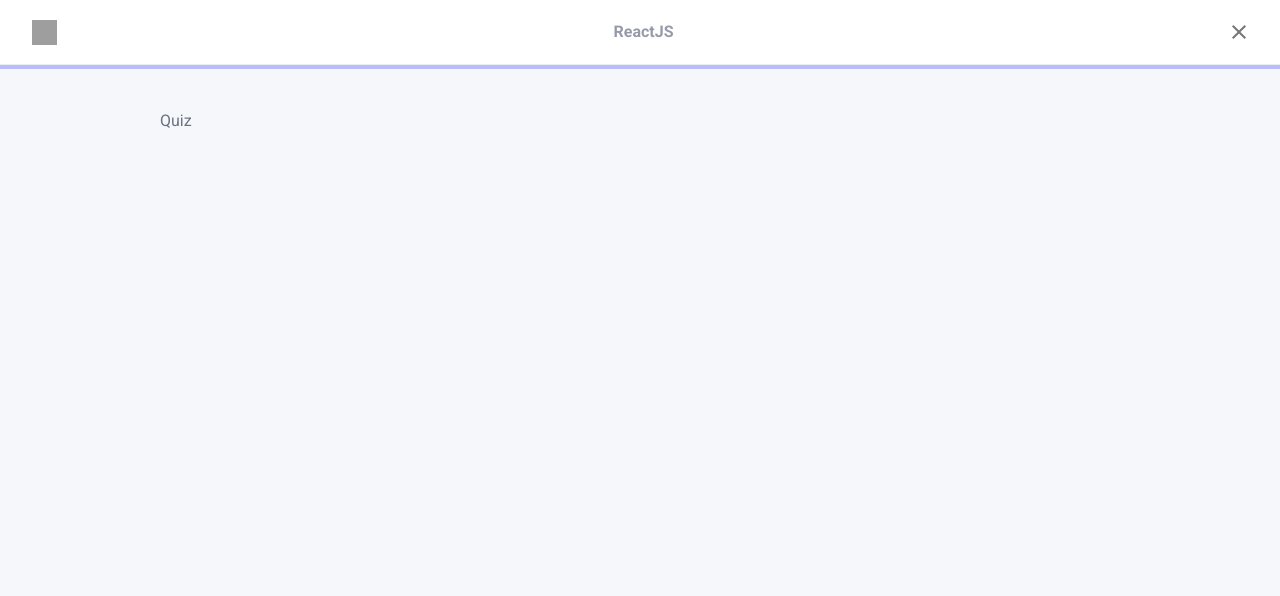
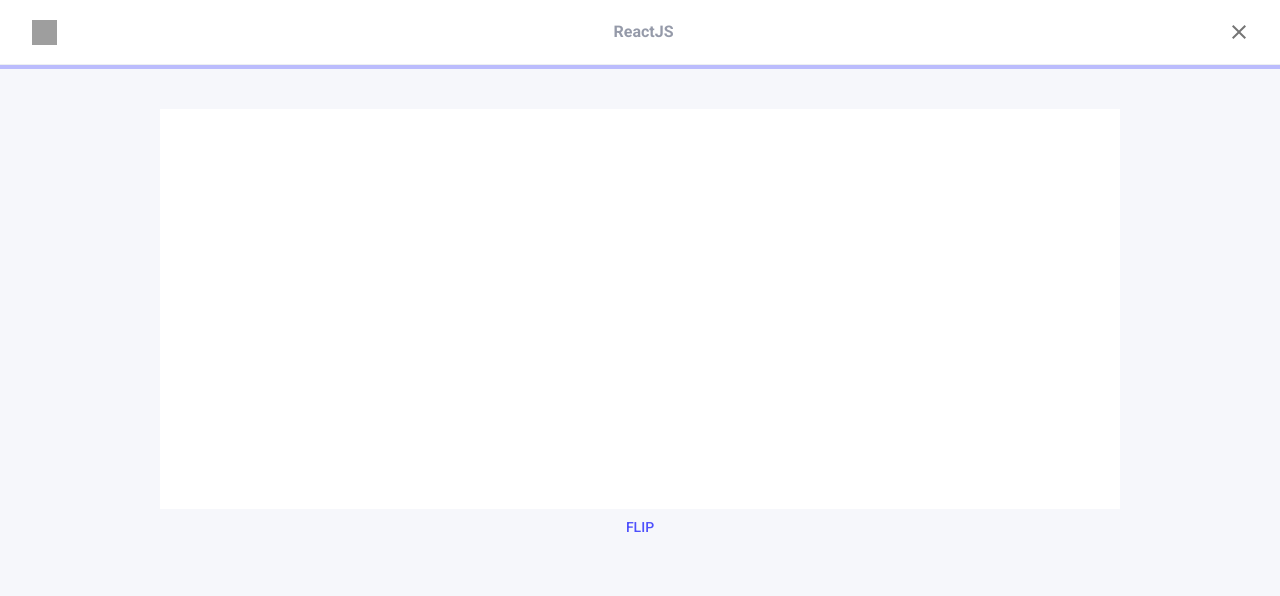
Before and after one commit to Garajluc/flashcard-app, a Next.js app: page /collection/1/quiz in a window 1280 px wide. Shown: the top 596 px of the page. Built offline with nearby package versions, Linux system fonts and the light colour scheme; grey boxes are pictures that could not be loaded.

Commit message:
flip card component

```diff
--- a/src/components/quiz/CollectionQuiz.tsx
+++ b/src/components/quiz/CollectionQuiz.tsx
@@ -1,6 +1,7 @@
 import { LinearDeterminate } from '../utils/LinearDeterminate';
 import { WithCustomAppBar } from '../utils/WithCustomAppBar';
 import { CollectionQuizAppBar } from './CollectionQuizAppBar';
+import { FlipCard } from './FlipCard';
 import { useCollectionQuiz } from './useCollectionQuiz';
 
 export const CollectionQuiz = () => {
@@ -15,7 +16,7 @@ export const CollectionQuiz = () => {
         </>
       }
     >
-      Quiz
+      <FlipCard />
     </WithCustomAppBar>
   );
 };
--- /dev/null
+++ b/src/components/quiz/FlipCard.tsx
@@ -0,0 +1,84 @@
+import { useCallback, useState } from 'react';
+import { Button, Grid, Box, styled } from '@mui/material';
+
+const FlipCardWrapperStyled = styled(Grid)(() => ({
+  backgroundColor: 'transparent',
+  width: '100%',
+  height: '400px',
+  perspective: '1000px',
+}));
+
+interface FlipCardStyledProps {
+  flip: boolean;
+}
+
+const FlipCardStyled = styled(Box, {
+  shouldForwardProp: (prop) => prop !== 'flip',
+})(({ flip }: FlipCardStyledProps) => ({
+  position: 'relative',
+  width: '100%',
+  height: '100%',
+  textAlign: 'center',
+  transition: 'transform 0.8s',
+  transformStyle: 'preserve-3d',
+  ...(flip && {
+    transform: 'rotateY(180deg)',
+  }),
+}));
+
+interface FlipCardSideStyledProps {
+  isBackSide?: boolean;
+}
+
+const FlipCardSideStyled = styled(Grid, {
+  shouldForwardProp: (prop) => prop !== 'isBackSide',
+})(({ isBackSide }: FlipCardSideStyledProps) => ({
+  position: 'absolute',
+  width: '100%',
+  height: '100%',
+  backgroundColor: '#fff',
+  backfaceVisibility: 'hidden',
+  ...(isBackSide && {
+    transform: 'rotateY(180deg)',
+  }),
+}));
+
+type FlipCardProps = {
+  frontContent: React.ReactNode;
+  backContent: React.ReactNode;
+};
+
+export const FlipCard = ({ frontContent, backContent }: FlipCardProps) => {
+  const [flip, setFlip] = useState(false);
+
+  const handleFlip = useCallback(() => {
+    setFlip(true);
+  }, []);
+
+  return (
+    <>
+      <Grid container justifyContent={'center'}>
+        <FlipCardWrapperStyled item>
+          <FlipCardStyled flip={flip}>
+            <FlipCardSideStyled
+              container
+              justifyContent="center"
+              alignItems="center"
+            >
+              {frontContent}
+            </FlipCardSideStyled>
+            <FlipCardSideStyled
+              container
+              justifyContent="center"
+              alignItems="center"
+              isBackSide={true}
+            >
+              {backContent}
+            </FlipCardSideStyled>
+          </FlipCardStyled>
+        </FlipCardWrapperStyled>
+      </Grid>
+      <Button onClick={handleFlip}>Flip</Button>
+    </>
+  );
+};
```
